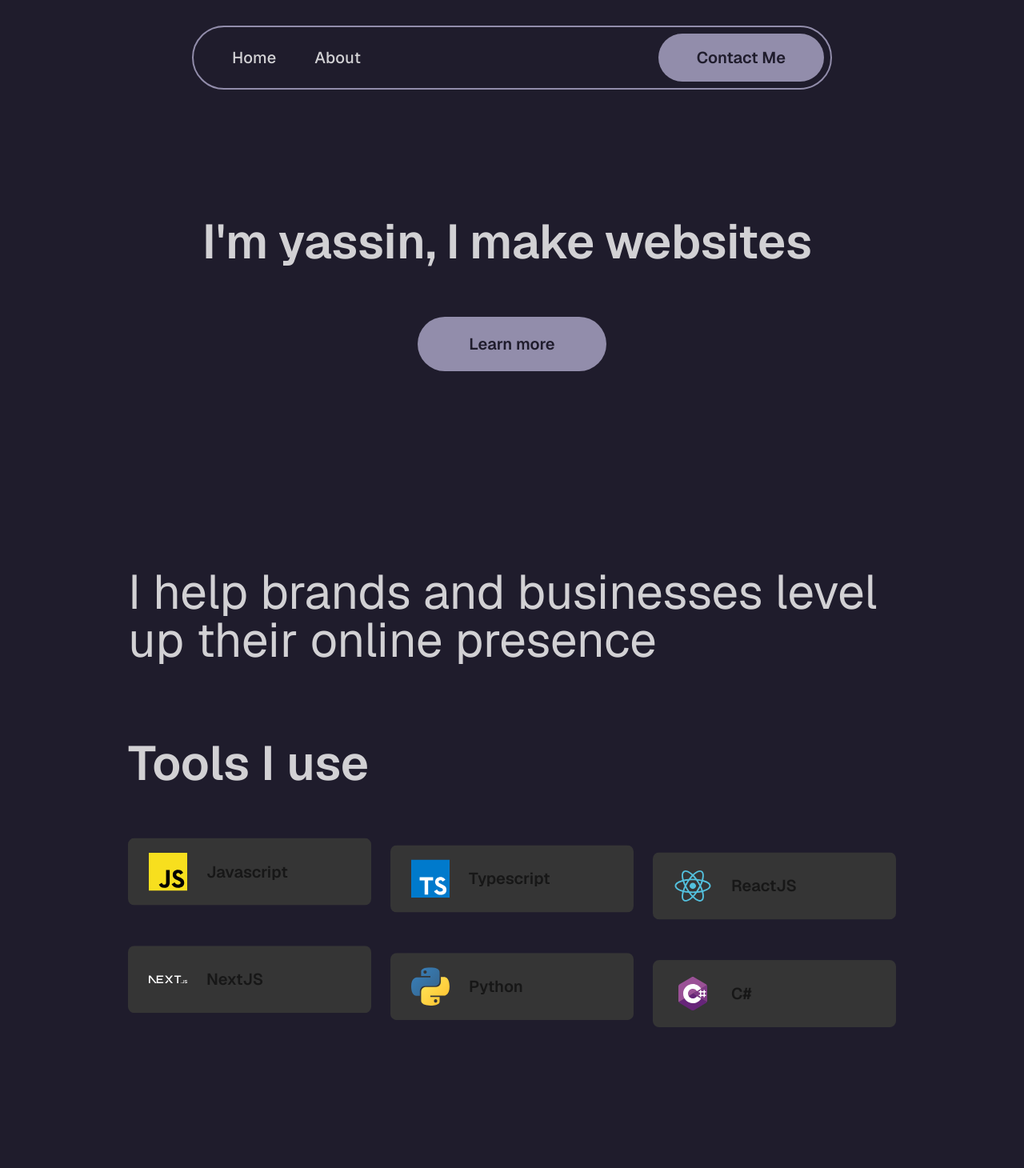
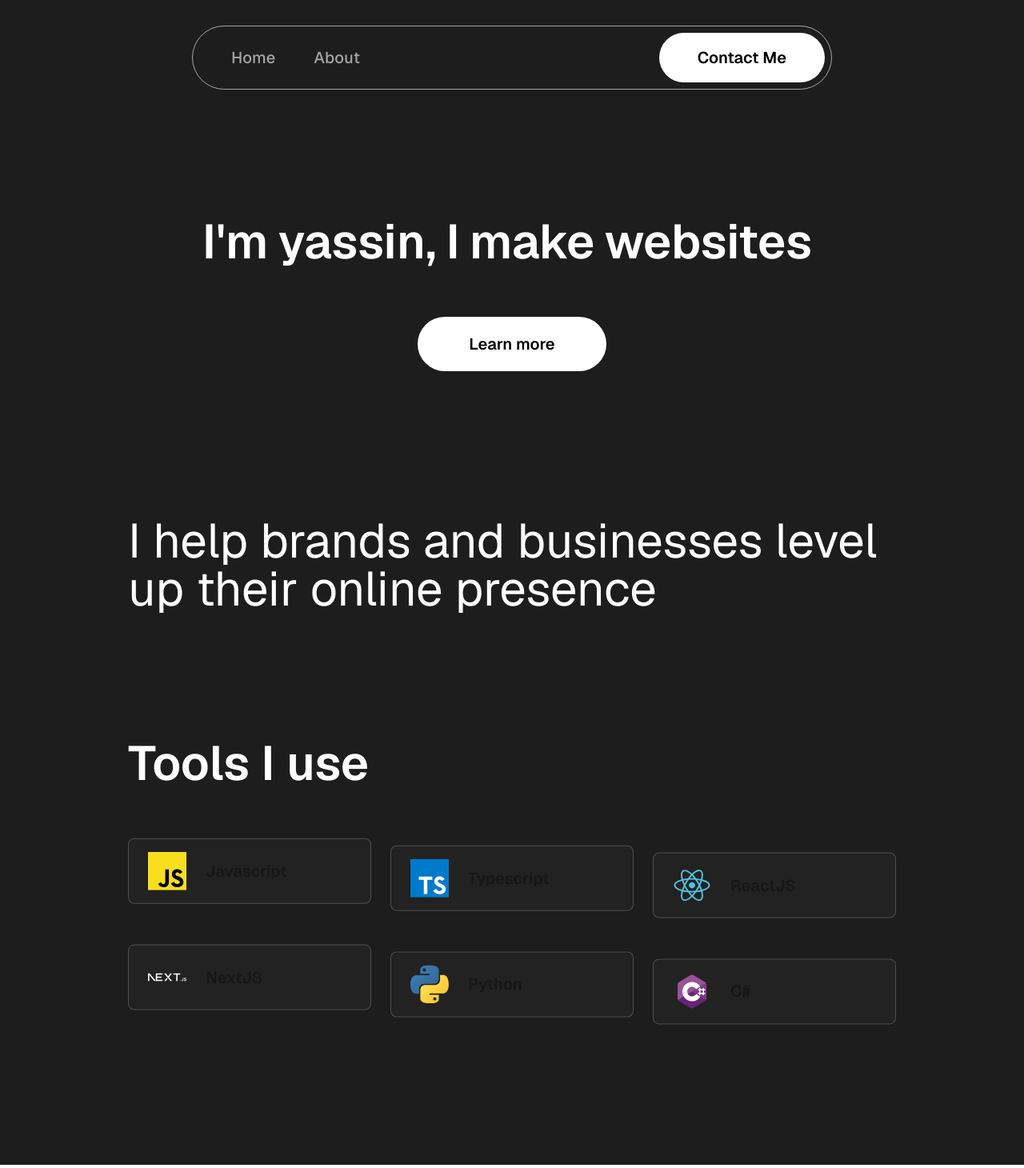
Before and after one commit to 0yassin/portfolio, a Next.js app: page / in a window 1280 px wide. Shown: the whole page at 80% size. Built offline with nearby package versions, Linux system fonts and the light colour scheme.

Commit message:
simple changes

```diff
--- a/src/app/globals.css
+++ b/src/app/globals.css
@@ -10,11 +10,11 @@
   --color-foreground: var(--foreground);
   --font-sans: var(--font-geist-sans);
   --font-mono: var(--font-geist-mono);
-  --color-primary: #928DAB;
-  --color-background: #1F1C2C;
-  --color-text-primary: #ffffffCC;
-  --color-text-secondary: #1F1C2C;
-  --color-badge: #353535;
+  --color-primary: #ffffff;
+  --color-background: #1D1D1D;
+  --color-text-primary: #ffffff;
+  --color-text-secondary: #000000;
+  --color-badge: 	#222222;
 
 }
 
--- a/src/app/page.tsx
+++ b/src/app/page.tsx
@@ -42,7 +42,7 @@ export default function Home() {
     offset: ["start end", "end start"],
   });
 
-  const y1 = useTransform(sec2scrollProgress, [0, 1], [300, -100]);
+  const y1 = useTransform(sec2scrollProgress, [0, 1], [150, -100]);
 
 
 
@@ -54,7 +54,7 @@ export default function Home() {
   const badge5_y = useTransform(sec3scrollProgress, [0, 0.5, 1], [200, 0, -125]);
   const badge6_y = useTransform(sec3scrollProgress, [0, 0.5, 1], [225, 0, -150]);
   const grid_y = useTransform(sec3scrollProgress, [0,0.5,1], [100,0,-100])
-  const text_y = useTransform(sec3scrollProgress, [0, 0.5, 0.85], [100, 0, -200]);
+  const text_y = useTransform(sec3scrollProgress, [0, 0.5, 1], [100, 0, -200]);
 
   return (
     <>
@@ -118,6 +118,8 @@ export default function Home() {
             </motion.div>
           </div>
         </section>
+
+
       </div>
     </>
   );
--- a/src/components/Animlink.tsx
+++ b/src/components/Animlink.tsx
@@ -19,7 +19,7 @@ export default function Animlink({ children, href }: props){
       initial="initial"
       whileHover="hovered"
       href={href}
-      className="relative block overflow-hidden whitespace-nowrap text-xl "
+      className="hover:text-text-primary relative block overflow-hidden whitespace-nowrap text-xl "
       style={{
         lineHeight: 1,
       }}
--- a/src/components/Badge.tsx
+++ b/src/components/Badge.tsx
@@ -21,7 +21,7 @@ export default function Badge({children, y, icon, screen_width}:props){
 
 
     return(
-        <motion.div style={screen_width <= 768? {y:0} : {y:y}} className="flex justify-start gap-6 font-semibold bg-badge py-4 px-6 text-center rounded-[8px] border-transparent border-2 hover:border-primary transition-colors self-center items-center cursor-pointer">
+        <motion.div style={screen_width <= 768? {y:0} : {y:y}} className="flex justify-start gap-6 font-semibold border-1 border-primary/20 bg-badge py-4 px-6 text-center rounded-[8px] hover:border-primary transition-colors self-center items-center cursor-pointer">
             <img className="w-12 h-12 " src={icon} />
             {children}
         </motion.div>
--- a/src/components/Navbar.tsx
+++ b/src/components/Navbar.tsx
@@ -4,8 +4,8 @@ import Animlink from './Animlink'
 
 export default function Navbar(){
     return(
-      <motion.nav initial={{y:-30, opacity: 0}} animate={{y:0, opacity:1}} transition={{delay:0.9, duration:0.2}} className=" h-20 md:mx-auto mx-4 max-w-[800px] pl-6 md:pl-12 flex justify-between  items-center border-[2.5px] border-primary rounded-full bg-transparent py-2">
-        <div className="flex h-full items-center gap-4 md:gap-12 text-text-primary ">
+      <motion.nav initial={{y:-30, opacity: 0}} animate={{y:0, opacity:1}} transition={{delay:0.9, duration:0.2}} className=" h-20 md:mx-auto mx-4 max-w-[800px] pl-6 md:pl-12 flex justify-between  items-center border-[1.3px] border-primary/60 rounded-full bg-transparent py-2">
+        <div className="flex h-full items-center gap-4 md:gap-12 text-text-primary/60  ">
 
 
           <Animlink href='/'>Home</Animlink>
```
